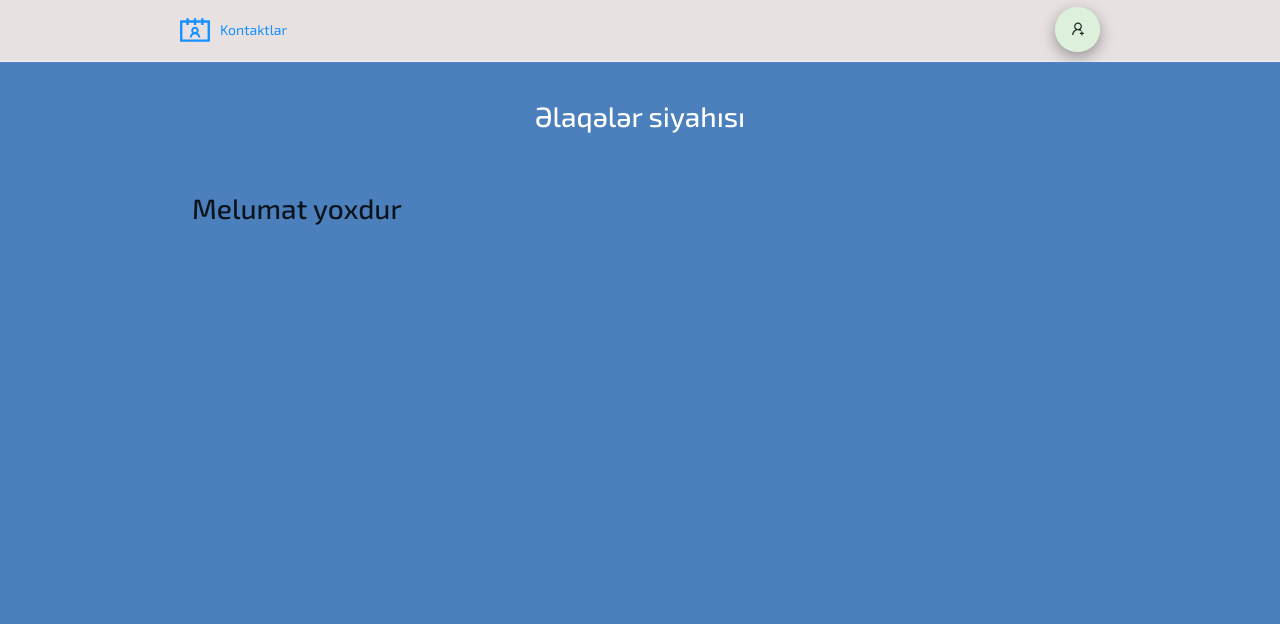
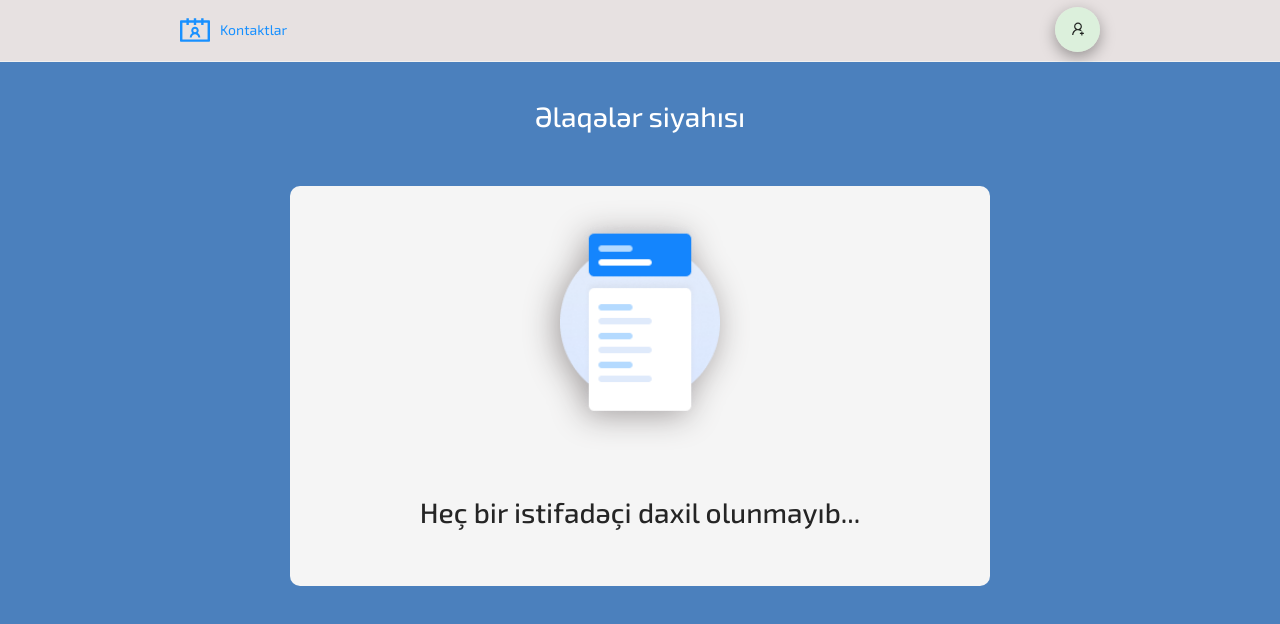
Before and after one commit to osmanbeshirov/Task-relations-list-Prospect, a React (Create React App) app: page /contacts in a window 1280 px wide. Shown: the top 624 px of the page. Built offline with nearby package versions, Linux system fonts and the light colour scheme.

Commit message:
not found page is added to project

```diff
--- /dev/null
+++ b/src/components/NotFound/NotFound.js
@@ -0,0 +1,18 @@
+import React from 'react'
+
+import notFound from '../../assets/icons/not_found.png'
+
+import '../NotFound/notFound.css'
+
+export default function NotFound() {
+    return (
+        <div className='nof-found-container'>
+            <div className='not-found_img'>
+                <img src={notFound} />
+            </div>
+            <div className='not-found_title'>
+                <h1>Heç bir istifadəçi daxil olunmayıb...</h1>
+            </div>
+        </div>
+    )
+}
--- /dev/null
+++ b/src/components/NotFound/notFound.css
@@ -0,0 +1,17 @@
+.nof-found-container {
+  width: 700px;
+  height: 400px;
+  background-color: #f5f5f5;
+  margin: auto;
+  display: flex;
+  flex-direction: column;
+  align-items: center;
+  justify-content: space-around;
+  border-radius: 10px;
+}
+.nof-found-container .not-found_img {
+  filter: drop-shadow(-4px 4px 16px #A09B9B);
+}
+.nof-found-container .not-found_img img {
+  width: 10rem;
+}/*# sourceMappingURL=notFound.css.map */
--- /dev/null
+++ b/src/components/NotFound/notFound.scss
@@ -0,0 +1,20 @@
+.nof-found-container {
+    width: 700px;
+    height: 400px;
+    background-color: #f5f5f5;
+    margin: auto;
+    display: flex;
+    flex-direction: column;
+    align-items: center;
+    justify-content: space-around;
+    border-radius: 10px;
+
+    .not-found_img {
+
+        filter: drop-shadow(-4px 4px 16px #A09B9B);
+
+        img {
+            width: 10rem;
+        }
+    }
+}
--- a/src/containers/Contacts/Contacts.js
+++ b/src/containers/Contacts/Contacts.js
@@ -7,6 +7,7 @@ import { Table } from 'antd';
 import { InfoCircleTwoTone, EditTwoTone, DeleteTwoTone } from '@ant-design/icons';
 
 import ContactContext from '../../context/ContactContext';
+import NotFound from '../../components/NotFound/NotFound';
 
 
 export default function Contacts() {
@@ -69,7 +70,7 @@ export default function Contacts() {
             <div className='contacts-main'>
                 <h1 className='contacts-header'>Əlaqələr siyahısı</h1>
 
-                {data.length > 0 ? <Table className='contacts-table' columns={columns} dataSource={data} /> : <h1>Melumat yoxdur</h1>}
+                {data.length > 0 ? <Table className='contacts-table' columns={columns} dataSource={data} /> : <NotFound />}
 
 
             </div>
```
Also changed, not shown: src/assets/icons/not_found.png (added), 1 other file (tests, documents, lock files or other folders).
